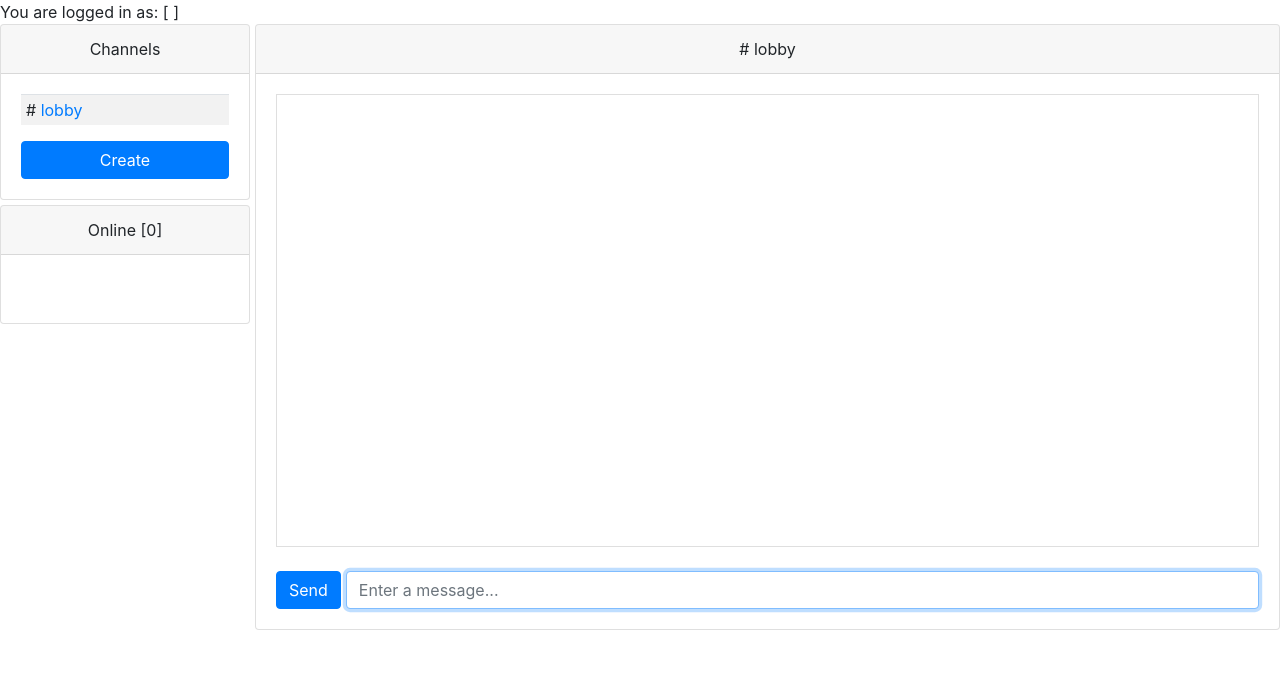
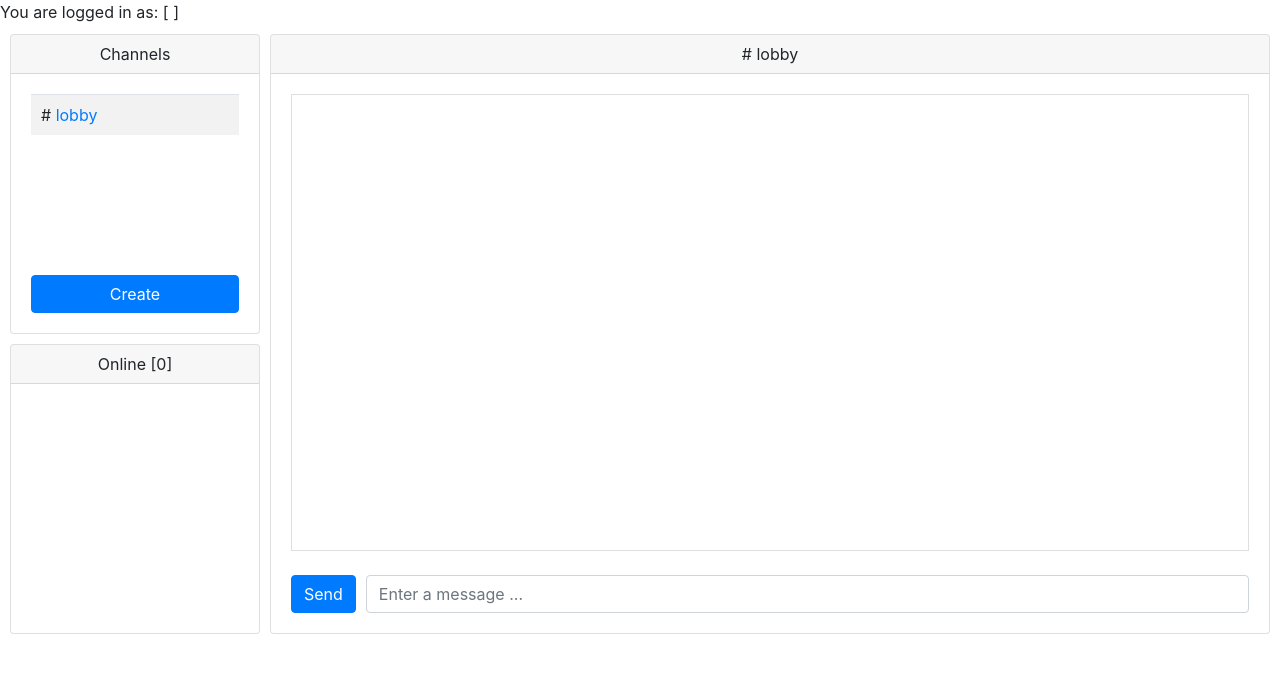
Before and after one commit to isaychris/flack-chat, a Flask app: page /c/lobby in a window 1280 px wide. Shown: the top 673 px of the page. Run offline with Flask 2, Linux system fonts and the light colour scheme; some libraries are stand-ins or nearby versions.

Commit message:
time 12h format, changes to layout, emojis, heroku deploy file

```diff
--- a/application.py
+++ b/application.py
@@ -1,6 +1,6 @@
 import os
 
-from flask import Flask, session, render_template, request, redirect, url_for, flash, jsonify
+from flask import Flask, render_template, request, redirect, url_for
 from flask_socketio import SocketIO, emit
 
 app = Flask(__name__)
@@ -13,16 +13,12 @@ messages = {"lobby": []}
 
 @app.route("/")
 def index():
-    return redirect(url_for('lobby'))
-
-@app.route("/c/lobby")
-def lobby():
-    return render_template("channel.html", online_list=online_list, channel_list=channel_list, messages=messages["lobby"], current_channel="lobby")
+    return redirect(url_for('channel', name='lobby'))
 
 @app.route("/c/<string:name>")
 def channel(name):
     if name not in channel_list:
-        return "Error"
+        return "The channel {} does not exist.".format(name)
 
     return render_template("channel.html", online_list=online_list, channel_list=channel_list, messages=messages[name], current_channel=name)
 
@@ -34,14 +30,15 @@ def sent(data):
     while(len(messages[data["channel"]]) > 100):
         messages[data["channel"]].pop(0)
 
-    print(messages[data["channel"]])
     emit("announce message", {"user": data["user"], "time": data["time"], "message": data["message"], "channel": data["channel"] }, broadcast=True)
 
 @socketio.on("add user")
 def joined(data):
-    print(data['display'] + " has joined!")
-    online_list.append(data['display'])
-    emit("announce online", {"online": len(online_list), "display": data['display'], "event": "add"}, broadcast=True)
+	if data['display'] not in online_list:
+		print(data['display'] + " has joined!")
+		online_list.append(data['display'])
+		emit("announce online", {"online": len(online_list), "display": data['display'], "event": "add"}, broadcast=True)
+	print(data['display'] + " is already logged in!")
 
 @socketio.on("remove user")
 def gone(data):
@@ -55,3 +52,11 @@ def add_channel(data):
     channel_list.append(data['channel'])
     messages.setdefault(data['channel'], [])
     emit("announce channel", {"channel": data['channel']}, broadcast=True)
+
+@socketio.on("request online")
+def request_online(data):
+    print("requesting online list!")
+    duplicate = "false"
+    if data['display'] in online_list:
+        duplicate = "true"
+    emit("response online", {"duplicate": duplicate}, broadcast=False)
--- a/static/channel.js
+++ b/static/channel.js
@@ -1,11 +1,17 @@
 var current_channel = document.URL.split("/").pop();
+
+// Connect to websocket
+var socket = io.connect(location.protocol + '//' + document.domain + ':' + location.port);
+
+// when user exits out, emit user has left to server
+window.onbeforeunload = () => {
+	socket.emit('remove user', {
+		'display': localStorage.getItem('display')
+	});
+}
 
 // When the webpage is done loading ...
 document.addEventListener('DOMContentLoaded', () => {
-
-    // Connect to websocket
-    var socket = io.connect(location.protocol + '//' + document.domain + ':' + location.port);
-
     // Add onclick event listener to create channel button
     document.getElementById("new-channel-button").addEventListener("click", () => {
 
@@ -16,14 +22,13 @@ document.addEventListener('DOMContentLoaded', () => {
         })
     });
 
-
     // When client is connected ...
     socket.on('connect', () => {
+        // Prompt for display name if not set
+        if (localStorage.getItem('display') == null) {
+            var display = prompt("Enter a display name: ")
 
-        // Prompt for display name if not set
-        if (!localStorage.getItem('display')) {
-            var display = prompt("Enter a display name: ")
-            localStorage.setItem('display', display)
+            localStorage.setItem('display', display);
         }
 
         // update display name label
@@ -39,12 +44,11 @@ document.addEventListener('DOMContentLoaded', () => {
             console.log('enter pressed');
             let text = document.querySelector('input');
             let time = new Date();
-            let current = time.getHours() + ":" + time.getMinutes();
 
             // send message to server
             socket.emit('add message', {
                 'user': localStorage.getItem('display'),
-                'time': current,
+                'time': time.toLocaleString('en-US', { hour: 'numeric', minute: 'numeric', hour12: true }),
                 'message': text.value,
                 'channel': current_channel
             });
@@ -60,13 +64,6 @@ document.addEventListener('DOMContentLoaded', () => {
             }
         };
 
-        // when user exits out, emit user has left to server
-        window.onbeforeunload = () => {
-            socket.emit('remove user', {
-                'display': localStorage.getItem('display')
-            });
-            return "";
-        }
     });
 
 
@@ -75,9 +72,10 @@ document.addEventListener('DOMContentLoaded', () => {
 
         // only add message to the specifed channel
         if (data["channel"] == current_channel) {
+
             let messageblock = `<article class="message">
                     <span class="user">${data["user"]}</span> <span class="time">[${data["time"]}]</span>
-                    <p>${data["message"]}</p>
+                    <p>${decodeURIComponent(escape(data["message"]))}</p>
                     </article>`;
 
             document.querySelector('#messages-container').innerHTML += messageblock;
@@ -117,7 +115,7 @@ document.addEventListener('DOMContentLoaded', () => {
     socket.on('announce channel', data => {
         console.log('new channel announced');
         let link = "/c/" + data['channel'];
-        let new_channel = `<tr><td>#<a href="${link}">${data['channel']}</a></td></tr>`;
+        let new_channel = `<tr><td># <a href="${link}">${data['channel']}</a></td></tr>`;
         document.getElementById("channel_table").innerHTML += new_channel;
     });
 });
--- a/static/style.css
+++ b/static/style.css
@@ -1,13 +1,27 @@
-#messages-container {
-    height: 453px;
-    width: auto;
-    overflow-y: scroll;
-    border: 1px solid rgba(0, 0, 0, .125);
+.grid-container {
+  display: grid;
+  height: 600px;
+  grid-template-columns: 250px 1fr;
+  grid-template-rows: 600px;
+  grid-gap: 10px 10px;
+  grid-template-areas: "side main";
+  margin: 10px;
 }
 
-input {
-    width: 100%;
+.side {
+  display: grid;
+  grid-area: side;
+  grid-template-columns: 1fr;
+  grid-template-rows: 300px 300px;
+  grid-gap: 10px 10px;
+  grid-template-areas: "channels" "online";
 }
+
+.online { grid-area: online; }
+
+.channels { grid-area: channels; }
+
+.main { grid-area: main; }
 
 .message {
     background-color: rgba(0, 0, 0, .03);
@@ -23,40 +37,40 @@ input {
     font-weight: lighter;
 }
 
-td {
-    padding: 5px !important;
-}
-
-.grid-container {
-    display: grid;
-    height: 300px;
-    grid-template-columns: 250px 1fr;
-    grid-template-rows: 1fr 1fr;
-    grid-gap: 5px 5px;
-    grid-template-areas: "channel-list chat""online-list chat";
-}
-
-.chat {
-    grid-area: chat;
-}
-
-.channel-list {
-    grid-area: channel-list;
-}
-
-.online-list {
-    grid-area: online-list;
-}
-
 .flex {
     display: flex;
     flex-direction: row;
 }
 
-#message-input {
-    margin-left: 5px;
+input {
+    width: 100%;
 }
 
-a.hash::before {
-    content: "testing";
+td {
+    padding: 10px !important;
 }
+
+#messages-container {
+    height: 457px;
+    width: auto;
+    overflow-y: scroll;
+    border: 1px solid rgba(0, 0, 0, .125);
+}
+
+#message-input {
+    margin-left: 10px;
+}
+
+#channel-list {
+    height: 157px;
+    overflow: auto;
+}
+
+#online-list {
+    height: 209px;
+    overflow: auto;
+}
+
+div.card-override {
+	padding: 7px !important;
+}
--- a/templates/channel.html
+++ b/templates/channel.html
@@ -1,42 +1,26 @@
 <html>
 
 <head>
+    <meta charset="UTF-8">
+    <title># {{current_channel}}</title>
     <link rel="stylesheet" href="https://maxcdn.bootstrapcdn.com/bootstrap/4.0.0/css/bootstrap.min.css" integrity="sha384-Gn5384xqQ1aoWXA+058RXPxPg6fy4IWvTNh0E263XmFcJlSAwiGgFAW/dAiS6JXm"
         crossorigin="anonymous">
     <link rel="stylesheet" type="text/css" href="{{ url_for('static', filename='style.css') }}">
     <script type="text/javascript" src="//cdnjs.cloudflare.com/ajax/libs/socket.io/1.3.6/socket.io.min.js"></script>
     <script src="{{ url_for('static', filename='channel.js') }}"></script>
-    <style>
-
-    </style>
 </head>
 
 <body>
     You are logged in as: [<span id="display_label"> </span>] <br>
 
     <div class="grid-container">
-        <div class="channel-list">
-            <div class="card" style="height: 100%">
-                <div class="card-header text-center">Channels</div>
+        <div class="side">
+            <div class="online">
+
+                <div class="card">
+                    <div class="card-override card-header text-center">Online [<span id="online_count">0</span>]</div>
                     <div class="card-body">
-                    <table class="table table-striped" id="channel_table">
-                        {% for channel in channel_list %}
-                        <tr>
-                            <td># <a href="{{ url_for('channel', name=channel) }}"> {{ channel }} </a></td>
-                            {% endfor %}
-                        </tr>
-                        </ul>
-                    </table>
-                    <button button class="btn btn-primary" id="new-channel-button" style="width: 100%;">Create</button>
-
-                </div>
-            </div>
-        </div>
-
-        <div class="online-list">
-            <div class="card" style="height: 100%">
-                <div class="card-header text-center">Online [<span id="online_count">0</span>]</div>
-                <div class="card-body">
+                        <div id="online-list">
                             <table class="table table-striped">
                                 <tbody id="online_table">
                                     {% for display in online_list %}
@@ -49,10 +33,35 @@
                         </div>
                     </div>
                 </div>
+            </div>
+
+            <div class="area-overlap channels">
+
+                <div class="card">
+                    <div class="card-override card-header text-center">Channels</div>
+                    <div class="card-body">
+                        <div id="channel-list">
+                            <table class="table table-striped">
+                                <tbody id="channel_table">
+                                    {% for channel in channel_list %}
+                                    <tr>
+                                        <td># <a href="{{ url_for('channel', name=channel) }}"> {{ channel }} </a></td>
+                                        {% endfor %}
+                                    </tr>
+                                </tbody>
+                            </table>
+                        </div><br>
+                        <button button class="btn btn-primary" id="new-channel-button" style="width: 100%;">Create</button>
+                    </div>
+                </div>
+            </div>
+        </div>
+
+        <div class="main">
 
             <div class="chat">
                 <div class="card">
-                <div class="card-header text-center"># {{ current_channel }}</div>
+                    <div class="card-override card-header text-center"># {{ current_channel }}</div>
                     <div class="card-body">
                         <div id="chat-container">
                             <div id="messages-container">
@@ -67,14 +76,15 @@
                             <div class="flex">
                                 <button class="btn btn-primary" id="send-button" required maxlength="150">Send</button>
                                 <div class="input-group">
-                                <input class="form-control" id="message-input" placeholder="Enter a message..."
-                                    required maxlength="150" autofocus>
+                                    <input class="form-control" id="message-input" placeholder="Enter a message ..."
+                                        required maxlength="150">
                                 </div>
                             </div>
                         </div>
                     </div>
                 </div>
             </div>
+
         </div>
     </div>
 </body>
```
Also changed, not shown: README.md, 1 other file. Lines whose indentation alone changed are shown as unchanged.
